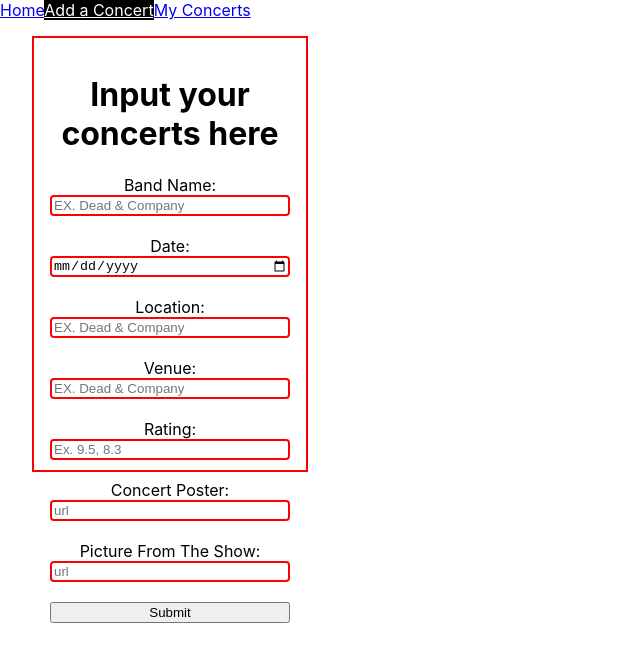
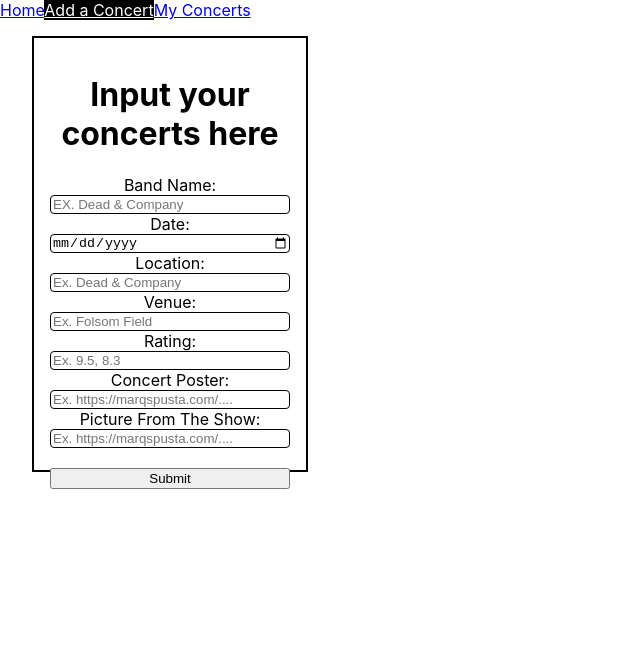
Before and after one commit to amclean0395/digital-scrapbook-phase2, a React (Create React App) app in the folder digital-scrapbook-2/: page /ConcertForm in a window 1280 px wide. Shown: the top 662 px of the page, without its empty margins (0-640 px from the left). Built offline with nearby package versions, Linux system fonts and the light colour scheme; data requests are answered from the project's data file.

Commit message:
Delete Button Added, now cannot search by  name?

```diff
--- a/digital-scrapbook-2/db.json
+++ b/digital-scrapbook-2/db.json
@@ -8,7 +8,7 @@
       "Venue": "Folsom Field",
       "rating": "9.2",
       "picture": {
-        "poster": "http://cdn1.bakerprints.com/kwb/wp-content/uploads/1999/01/deadco-noblesville-poster-2018-main.jpg",
+        "poster": "",
         "liveImage": ""
       },
       "set-list": {
@@ -27,7 +27,7 @@
       "Venue": "Folsom Field",
       "rating": "7.6",
       "picture": {
-        "poster": "https://marqspusta.com/wp-content/gallery/deadcohollywood/Screen-Shot-2021-10-26-at-1.13.22-PM.png",
+        "poster": "",
         "liveImage": ""
       },
       "set-list": {
@@ -37,6 +37,15 @@
         "song4": "Little Red Rooster",
         "song5": "Terrapin Station"
       }
+    },
+    {
+      "date": "",
+      "rating": 3.4,
+      "picture": {
+        "poster": "67",
+        "liveImage": "677"
+      },
+      "id": 3
     }
   ]
 }
--- a/digital-scrapbook-2/src/components/App.js
+++ b/digital-scrapbook-2/src/components/App.js
@@ -13,18 +13,25 @@ function App() {
   const [searchBoxValue, setSearchBoxValue] = useState('')
 
   useEffect(() => {
-    fetch('http://localhost:3001/concerts')
+    fetch('http://localhost:3001/concerts/')
     .then((r) => r.json())
     .then((oneConcert)=> setConcerts(oneConcert))
   }, [])
 
   const displayedConcerts = concerts.filter((oneConcert) =>
-    oneConcert.name.toLowerCase().includes(searchBoxValue.toLowerCase())
+    oneConcert.date.toLowerCase().includes(searchBoxValue.toLowerCase())
   )
+  //putting in name breaks it??????????
 
   function addConcert(newConcert){
     const updatedConcertArray = [...concerts, newConcert]
     setConcerts(updatedConcertArray)
+  }
+
+  function handleDelete(id) {
+    const newConcertList = concerts.filter((oneConcert) =>
+    oneConcert.id !== id)
+    setConcerts(newConcertList)
   }
 
   return (
@@ -32,7 +39,8 @@ function App() {
         <Header />
         <Routes>
           <Route path="/ConcertForm" element={<ConcertForm addConcert={addConcert}/>}/>
-          <Route path="/ConcertList" element={<ConcertList searchBoxValue={searchBoxValue} setSearchBoxValue={setSearchBoxValue} concerts={displayedConcerts}/>}/>
+          <Route path="/ConcertList" element={<ConcertList handleDelete={handleDelete}
+          searchBoxValue={searchBoxValue} setSearchBoxValue={setSearchBoxValue} concerts={displayedConcerts}/>}/>
           <Route path="/" element={<Home />}/>
         </Routes>
     </div>
--- a/digital-scrapbook-2/src/components/ConcertCard.js
+++ b/digital-scrapbook-2/src/components/ConcertCard.js
@@ -1,6 +1,6 @@
 import React, { useState } from "react";
 
-function ConcertCard({name, location, venue, date, rating, picture}){
+function ConcertCard({id, name, location, venue, date, rating, picture, handleDelete}){
 
     const [shownImage, setShownImage] = useState(true)
     const [starColor, setStarColor] = useState(true)
@@ -11,6 +11,13 @@ function ConcertCard({name, location, venue, date, rating, picture}){
 
     function handleFavorite(){
         setStarColor((starColor) => !starColor)
+    }
+
+    function handleDeleteShow(){
+        fetch(`http://localhost:3001/concerts/${id}`, {
+            method: "DELETE",
+        })
+        handleDelete(id)
     }
 
     return(
@@ -29,6 +36,7 @@ function ConcertCard({name, location, venue, date, rating, picture}){
             <h4>{rating}</h4>
             <button className = {starColor ? "emoji-button favorite active" : "emoji-button favorite"}
             onClick={handleFavorite}> {starColor ? "★" :"☆"} </button>
+            <button onClick={handleDeleteShow}>Delete</button>
         </li>
     )
 }
--- a/digital-scrapbook-2/src/components/ConcertForm.js
+++ b/digital-scrapbook-2/src/components/ConcertForm.js
@@ -45,34 +45,29 @@ function ConcertForm({addConcert}){
                     name="name"
 
                 />
-                <br/>
                 <label className="inputTitles">Date:</label>
                 <input
                     className="submitAreas"
-                    value = {date}
                     onChange={(e) => setDate(e.target.value)}
+                    name="date"
                     type="date"
-                    label="date"
                 />
-                <br/>
                 <label className="inputTitles">Location:</label>
                 <input
                     className="submitAreas"
                     value = {location}
                     onChange={(e) => setLocation(e.target.value)}
-                    placeholder="EX. Dead & Company"
+                    placeholder="Ex. Dead & Company"
                     name="name"
                 />
-                <br/>
                 <label className="inputTitles">Venue:</label>
                 <input
                     className="submitAreas"
                     value = {venue}
                     onChange={(e) => setVenue(e.target.value)}
-                    placeholder="EX. Dead & Company"
+                    placeholder="Ex. Folsom Field"
                     name="name"
                 />
-                <br/>
                 <label className="inputTitles">Rating:</label>
                 <input
                     value = {rating}
@@ -83,24 +78,22 @@ function ConcertForm({addConcert}){
                     placeholder="Ex. 9.5, 8.3"
                     step="0.1"
                 />
-                <br/>
                 <label className="inputTitles">Concert Poster:</label>
                 <input
                     value = {poster}
                     className="submitAreas"
                     onChange={(e) => setPoster(e.target.value)}
                     label="Front Image URL"
-                    placeholder="url"
+                    placeholder="Ex. https://marqspusta.com/...."
                     name="frontUrl"
                 />
-                <br/>
                 <label className="inputTitles">Picture From The Show:</label>
                 <input
                     value={liveImage}
                     className="submitAreas"
                     onChange={(e) => setLiveImage(e.target.value)}
                     label="Back Image URL"
-                    placeholder="url"
+                    placeholder="Ex. https://marqspusta.com/...."
                     name="backUrl"
                 />
                 <br/>
--- a/digital-scrapbook-2/src/components/ConcertList.js
+++ b/digital-scrapbook-2/src/components/ConcertList.js
@@ -7,6 +7,7 @@ function ConcertList({concerts, searchBoxValue, setSearchBoxValue}){
     const concertCard = concerts.map((oneConcert) => (
         <ConcertCard
             key={oneConcert.id}
+            id = {oneConcert.id}
             name = {oneConcert.name}
             date = {oneConcert.date}
             rating={oneConcert.rating}
--- a/digital-scrapbook-2/src/index.css
+++ b/digital-scrapbook-2/src/index.css
@@ -30,7 +30,7 @@ nav a.active {
 }
 
 .uiForm {
-  border: 2px solid red;
+  border: 2px solid black;
   text-align: center;
   padding: 1rem;
   width: 15rem;
@@ -40,7 +40,6 @@ nav a.active {
 }
 
 .submitAreas{
-  border: 2px solid red;
+  border: 1px solid black;
   border-radius: 4px;
-
 }
```
